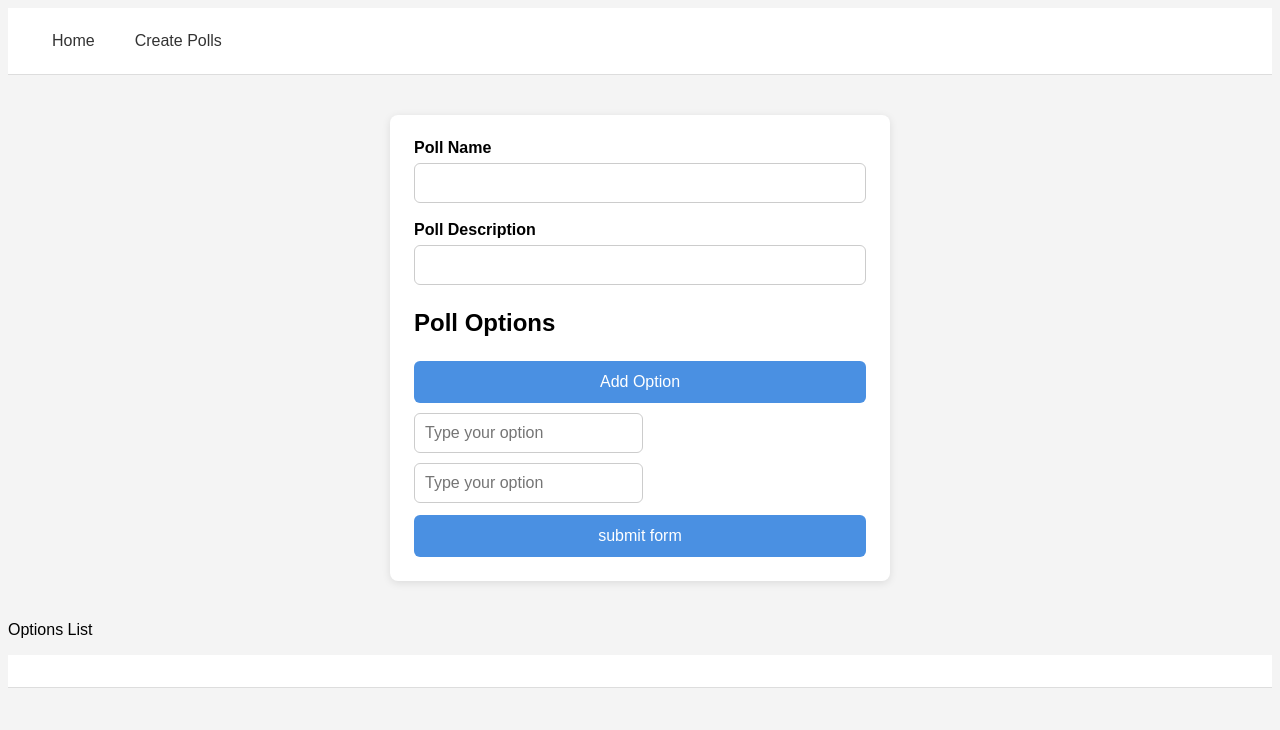
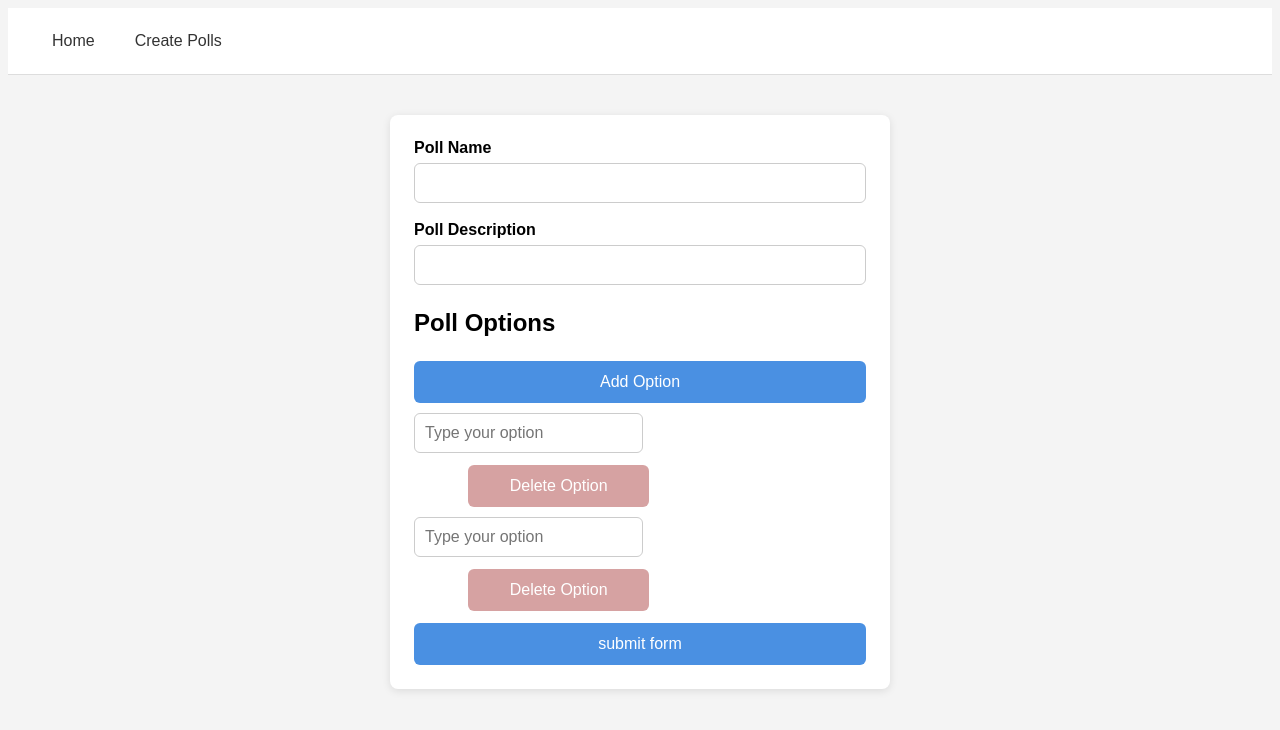
Before and after one commit to Capstone1TPP/Capstone1_FrontEnd, a React app: page /create in a window 1280 px wide. Shown: the top 730 px of the page. Built offline with nearby package versions, Linux system fonts and the light colour scheme; the HTML template or start-up script is replaced by a standard one.

Commit message:
add delete button for Poll From and it's css

```diff
--- a/src/components/PollForm.jsx
+++ b/src/components/PollForm.jsx
@@ -1,96 +1,118 @@
-import { useState } from "react"
-import { useNavigate } from "react-router"
+import { useState } from "react";
+import { useNavigate } from "react-router";
 
-function PollForm () {
+function PollForm() {
   const [polling, setPolling] = useState({
-        pollName: '',
-        pollDescription: ''
-    })
-    const [options, setOptions] = useState([{text: ""}, {text: ""}])
-    const [optionVal, setOptionVal] = useState('')
+    pollName: "",
+    pollDescription: "",
+  });
+  const [options, setOptions] = useState([{ text: "" }, { text: "" }]);
+  const [optionVal, setOptionVal] = useState("");
   const [error, setError] = useState({
     optionOne: "Option 1 is required",
     optionTwo: "Option 2 is required",
-    })
-    const nav = useNavigate()
+  });
+  const [deleteId, setDeleteId] = useState("");
 
-    function handleChange (e) {
+  const nav = useNavigate();
+
+  function handleChange(e) {
     setPolling((prevPolling) => {
       return {
         ...prevPolling,
         [e.target.name]: e.target.value,
-            }
-        })
+      };
+    });
   }
   function handleOption(e) {
     setOptions((prevOptions) => {
-            const inputIndex = Number(e.target.attributes["id"].value)
+      const inputIndex = Number(e.target.attributes["id"].value);
 
       return prevOptions.map((option, index) => {
-                if(index === inputIndex) {
+        if (index === inputIndex) {
           return {
-                        text: e.target.value
-                    }
+            text: e.target.value,
+          };
         } else {
           return {
-                        ...option
+            ...option,
+          };
         }
-                }
-            })
-        })
+      });
+    });
   }
   async function handleSubmit(e) {
-        e.preventDefault()
-        if(options[0].text === "") {
-            alert(error.optionOne)
+    e.preventDefault();
+    if (options[0].text === "") {
+      alert(error.optionOne);
       return;
     }
-        if(options[1].text === "") {
-            alert(error.optionTwo)
+    if (options[1].text === "") {
+      alert(error.optionTwo);
       return;
     }
 
     // check if option.text is empty, if it is remove it from the state
 
-
-
-        setOptions((prevOptions)=>{
-            return prevOptions.filter((option)=> {
-                if(Object.keys(option).length !== 0){
-                    return option
-                }
-            })
-        })
+    setOptions((prevOptions) => {
+      return prevOptions.filter((option) => {
+        Object.keys(option).length !== 0;
+      });
+      console.log(">>>>>", options);
+    });
 
     // const reviewedOptions = options.filter((option) => option.text.trim() !=="")
     // console.log(reviewedOptions)
     // setOptions(reviewedOptions)
-        console.log(options)
+    console.log(options);
 
-        const response = await fetch('http://localhost:4000/polls', {
+    const response = await fetch("http://localhost:4000/polls", {
       method: "POST",
-            body: JSON.stringify({title: polling.pollName, description: polling.pollDescription, options}),
-            headers: { "Content-Type": "application/json" }
-        })
-        const data = await response.json()
+      body: JSON.stringify({
+        title: polling.pollName,
+        description: polling.pollDescription,
+        options,
+      }),
+      headers: { "Content-Type": "application/json" },
+    });
+    const data = await response.json();
 
-        nav('/')
+    nav("/");
   }
   function addOption(e) {
-        e.preventDefault()
-        setOptions([...options, {}])
+    e.preventDefault();
+    setOptions([...options, {}]);
   }
+
+  async function handleDeleteOption(e, index) {
+    e.preventDefault();
+    console.log("option", options);
+    console.log("index:", index);
+
+    const updatedOption = options.filter((option, i) => {
+      console.log("i: ", i);
+      return i !== index;
+    });
+
+    setOptions([...updatedOption]);
+  }
+
   return (
     <div>
       <form action="" onSubmit={handleSubmit}>
         <div className="form-group">
           <label htmlFor="">Poll Name</label>
-                    <input type="text" name="pollName" placeholder="" onChange={handleChange}/>
+          <input
+            type="text"
+            name="pollName"
+            placeholder=""
+            onChange={handleChange}
+          />
         </div>
 
         <div className="form-group">
           <label htmlFor="">Poll Description</label>
-                    <input type="text" name="pollDescription" onChange={handleChange}/>
+          <input type="text" name="pollDescription" onChange={handleChange} />
         </div>
 
         <h2>Poll Options</h2>
@@ -98,29 +120,27 @@ function PollForm () {
           <button onClick={addOption}>Add Option</button>
           {options.map((option, index) => {
             return (
-                                <div key={index} style={{marginTop:10}}>
+              <div key={index} style={{ marginTop: 10 }}>
                 <input
                   placeholder="Type your option"
                   id={index}
                   onChange={(e) => handleOption(e)}
-
                 />
+                <button
+                  id="deleteButton"
+                  onClick={(e) => handleDeleteOption(e, index)}
+                >
+                  Delete Option
+                </button>
               </div>
-                            )
+            );
           })}
           {/* <button onClick={addOption}>Add Option</button> */}
-
         </div>
         <button type="submit">submit form</button>
       </form>
-            <div>
-                <p>Options List</p>
-                <ul>
-                    {/* {options.map((option) => <li>{option}</li>)} */}
-                </ul>
     </div>
-        </div>
-    )
+  );
 }
 
-export default PollForm
+export default PollForm;
--- a/src/index.css
+++ b/src/index.css
@@ -65,6 +65,23 @@ button {
 
 button:hover {
   background-color: #357abd;
+}
+
+#deleteButton{
+  width: 40%;
+  padding: 12px;
+  margin-top: 12px;
+  margin-left: 12%;
+  border: none;
+  border-radius: 6px;
+  background-color: rgb(214, 162, 162);
+  color: white;
+  font-size: 16px;
+  cursor: pointer;
+}
+
+#deleteButton:hover{
+  background-color: firebrick;
 }
 
 /* Navbar styles */
```
Lines whose indentation alone changed are shown as unchanged.
